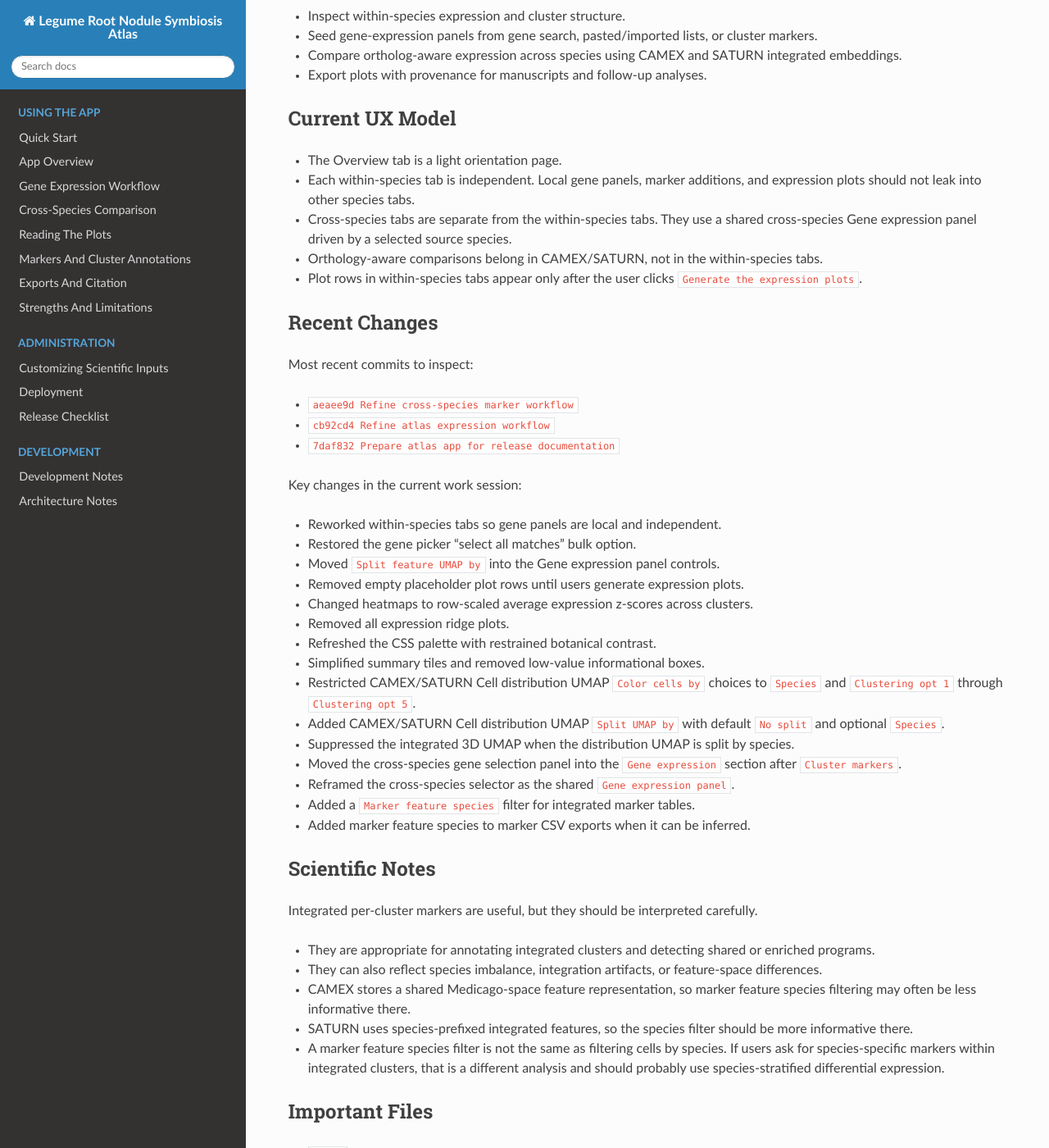
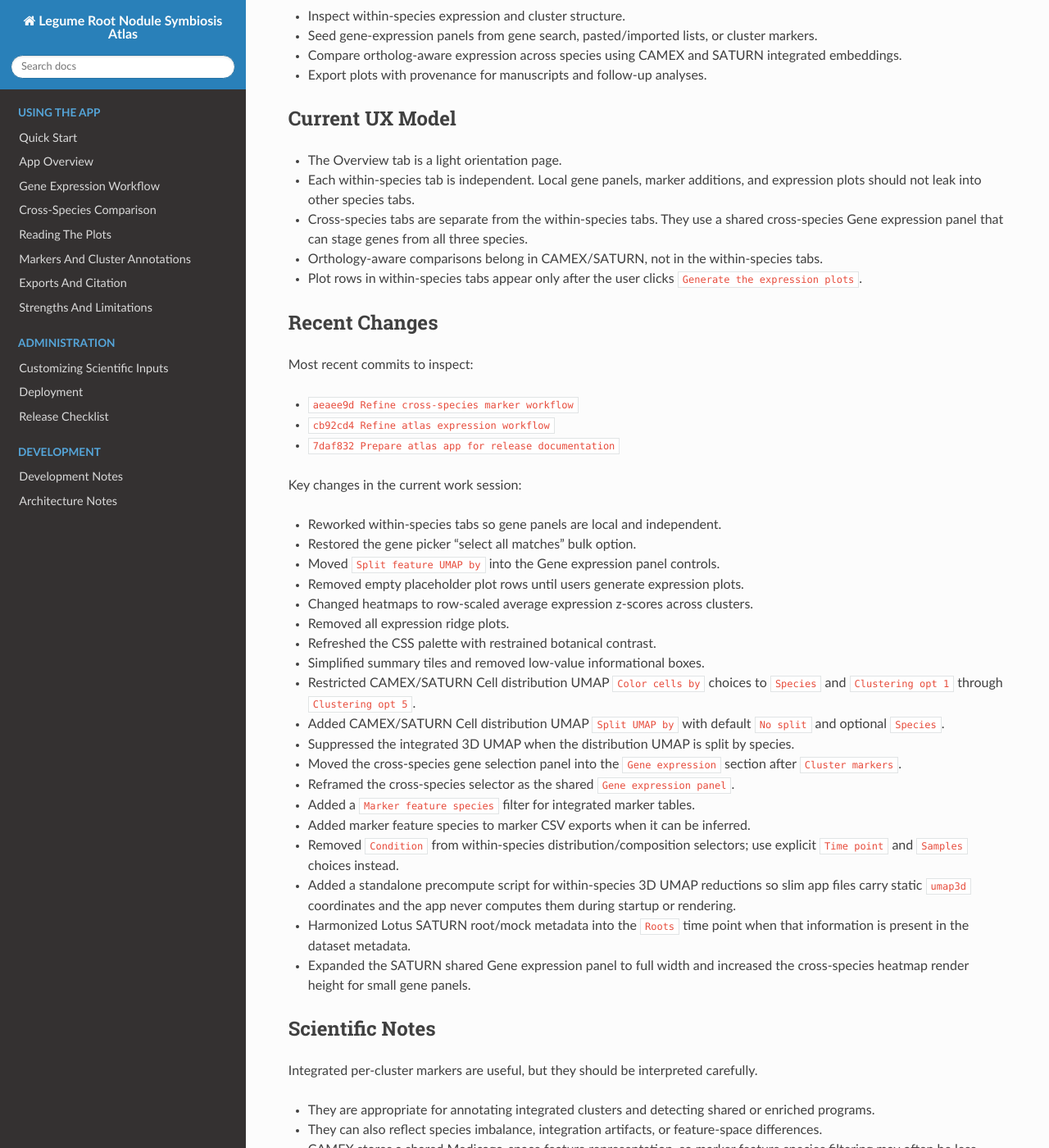
Before and after one commit to wendelljpereira/Legume_Root_Nodule_Symbiosis_Atlas, a Sphinx documentation site: the page built from docs/codex-handoff.md, in a window 1280 px wide and 1400 px high, scrolled down 377 px. Shown: the whole window at 82% size. Built offline with Sphinx 7.4.7 and the Read the Docs theme 3.1.0, drawn with Linux system fonts in a browser that asks for light colours; some of the changed text lies outside the part shown.

Commit message:
Refine atlas selectors and SATURN panels

````diff
--- a/docs/codex-handoff.md
+++ b/docs/codex-handoff.md
@@ -17,7 +17,7 @@ The app is meant for scientific users who want to:
 
 - The Overview tab is a light orientation page.
 - Each within-species tab is independent. Local gene panels, marker additions, and expression plots should not leak into other species tabs.
-- Cross-species tabs are separate from the within-species tabs. They use a shared cross-species Gene expression panel driven by a selected source species.
+- Cross-species tabs are separate from the within-species tabs. They use a shared cross-species Gene expression panel that can stage genes from all three species.
 - Orthology-aware comparisons belong in CAMEX/SATURN, not in the within-species tabs.
 - Plot rows in within-species tabs appear only after the user clicks `Generate the expression plots`.
 
@@ -46,6 +46,10 @@ Key changes in the current work session:
 - Reframed the cross-species selector as the shared `Gene expression panel`.
 - Added a `Marker feature species` filter for integrated marker tables.
 - Added marker feature species to marker CSV exports when it can be inferred.
+- Removed `Condition` from within-species distribution/composition selectors; use explicit `Time point` and `Samples` choices instead.
+- Added a standalone precompute script for within-species 3D UMAP reductions so slim app files carry static `umap3d` coordinates and the app never computes them during startup or rendering.
+- Harmonized Lotus SATURN root/mock metadata into the `Roots` time point when that information is present in the dataset metadata.
+- Expanded the SATURN shared Gene expression panel to full width and increased the cross-species heatmap render height for small gene panels.
 
 ## Scientific Notes
 
@@ -69,6 +73,7 @@ Integrated per-cluster markers are useful, but they should be interpreted carefu
 - `scripts/build_atlas_summary_cache.R`: rebuild summary cards.
 - `scripts/build_cluster_markers_cache.R`: generate marker caches if needed, though the user may provide marker CSVs instead.
 - `scripts/build_startup_ui_cache.R`: rebuild cached UI choices/summaries.
+- `scripts/add_umap3d_to_within_species_slim.R`: precompute 3D UMAP coordinates from PCA-like reductions in full within-species objects and write them to slim app files.
 
 ## How To Launch And Validate
 
@@ -76,6 +81,16 @@ Source-check the app:
 
 ```bash
 Rscript -e 'source("app.R", local = new.env())'
+```
+
+After changing full within-species objects, rebuild static app data before launch:
+
+```bash
+Rscript scripts/build_within_app_slim.R
+Rscript scripts/add_umap3d_to_within_species_slim.R --overwrite
+Rscript scripts/build_gene_catalog_cache.R
+Rscript scripts/build_atlas_summary_cache.R
+Rscript scripts/build_startup_ui_cache.R
 ```
 
 Hard-restart local Shiny on the standard port:
````
Also changed, not shown: other parts of docs/codex-handoff.md (+1 -1 lines), README.md (+3 -0 lines), 4 other files.
